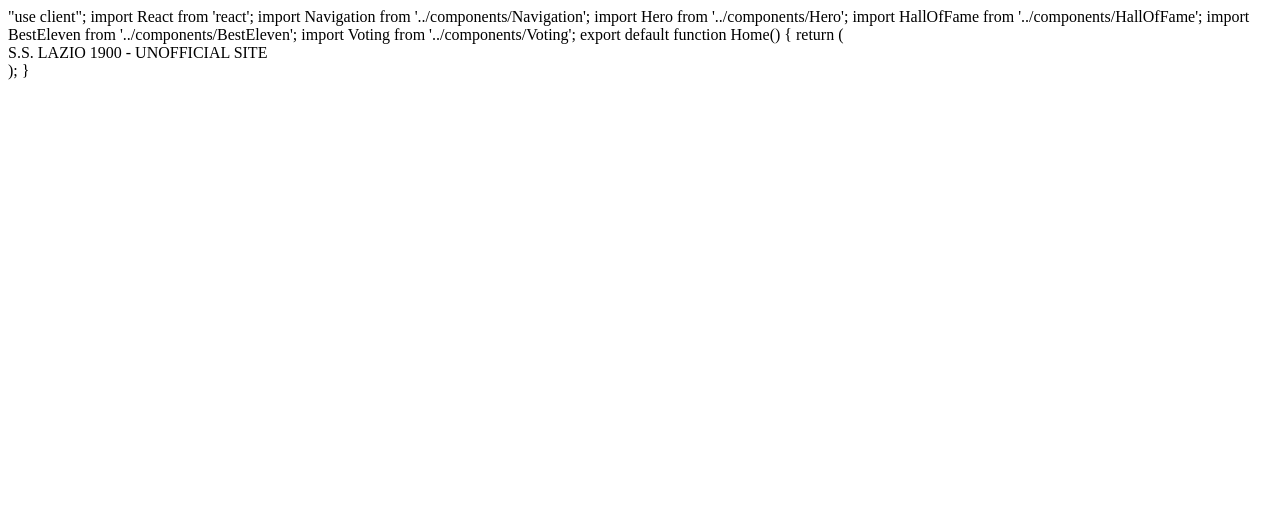
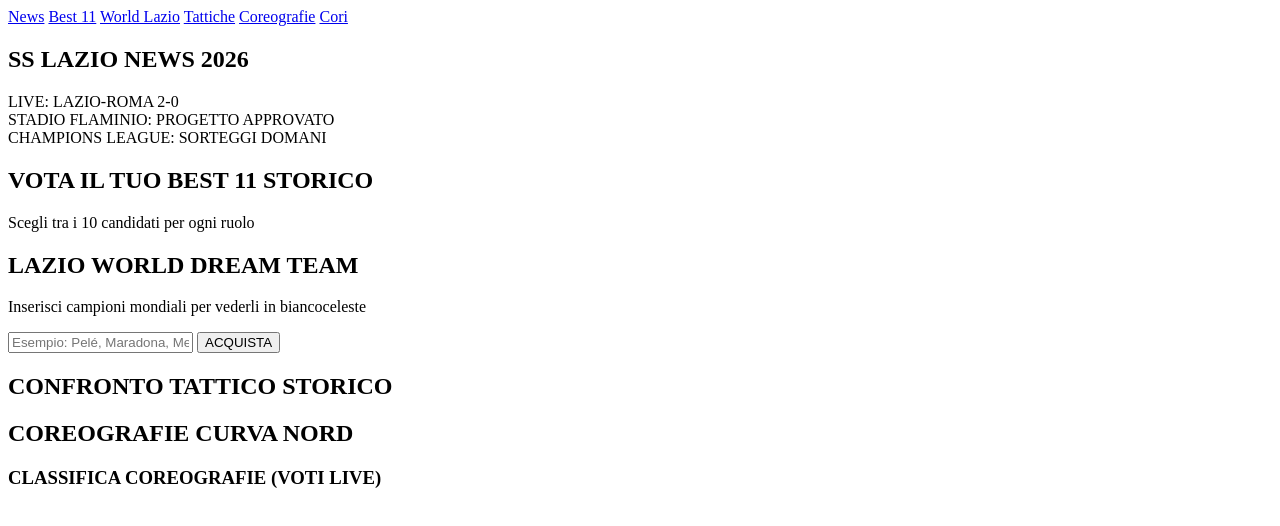
Before and after one commit to aldafz/lazio-explosion, a plain HTML site: page index.html in a window 1280 px wide. Drawn offline with Linux system fonts and the light colour scheme.

Commit message:
Update index.html

```diff
--- a/index.html
+++ b/index.html
@@ -1,25 +1,55 @@
-"use client";
-import React from 'react';
-import Navigation from '../components/Navigation';
-import Hero from '../components/Hero';
-import HallOfFame from '../components/HallOfFame';
-import BestEleven from '../components/BestEleven';
-import Voting from '../components/Voting';
+<!DOCTYPE html>
+<html lang="it">
+<head>
+    <meta charset="UTF-8">
+    <meta name="viewport" content="width=device-width, initial-scale=1.0">
+    <title>S.S. Lazio Ultimate Explosion 2026</title>
+    <link rel="stylesheet" href="style.css">
+</head>
+<body>
 
-export default function Home() {
-  return (
-    <main className="scroll-smooth bg-black min-h-screen">
-      <Navigation />
-      <Hero />
-      <div className="space-y-0">
-        <HallOfFame />
-        <BestEleven />
-        <Voting />
-      </div>
+    <nav>
+        <a href="#news">News</a>
+        <a href="#best11">Best 11</a>
+        <a href="#world11">World Lazio</a>
+        <a href="#tactics">Tattiche</a>
+        <a href="#choreo">Coreografie</a>
+        <a href="#chants">Cori</a>
+    </nav>
 
-      <footer className="py-10 bg-black text-center border-t border-[#87D3F8]/10 text-white/40 text-xs uppercase tracking-widest px-8">
-        S.S. LAZIO 1900 - UNOFFICIAL SITE
-      </footer>
-    </main>
-  );
-}
+    <section id="news">
+        <h1 class="giant-title">SS LAZIO NEWS 2026</h1>
+        <div class="news-ticker">
+            <div class="giant-btn red">LIVE: LAZIO-ROMA 2-0</div>
+            <div class="giant-btn blue">STADIO FLAMINIO: PROGETTO APPROVATO</div>
+            <div class="giant-btn green">CHAMPIONS LEAGUE: SORTEGGI DOMANI</div>
+        </div>
+    </section>
+
+    <section id="best11">
+        <h2>VOTA IL TUO BEST 11 STORICO</h2>
+        <p>Scegli tra i 10 candidati per ogni ruolo</p>
+        <div id="voting-container" class="grid-container"></div>
+    </section>
+
+    <section id="world11">
+        <h2>LAZIO WORLD DREAM TEAM</h2>
+        <p>Inserisci campioni mondiali per vederli in biancoceleste</p>
+        <div class="input-group">
+            <input type="text" id="world-input" placeholder="Esempio: Pelé, Maradona, Messi...">
+            <button class="giant-btn blue" onclick="addWorldStar()">ACQUISTA</button>
+        </div>
+        <div id="world-squad" class="grid-container"></div>
+    </section>
+
+    <section id="tactics">
+        <h2>CONFRONTO TATTICO STORICO</h2>
+        <div id="tactics-container" class="grid-container"></div>
+    </section>
+
+    <section id="choreo">
+        <h2>COREOGRAFIE CURVA NORD</h2>
+        <div id="choreo-grid" class="grid-container"></div>
+        <div class="stats-panel">
+            <h3>CLASSIFICA COREOGRAFIE (VOTI LIVE)</h3>
+            <div id="choreo-results"></div>
```
